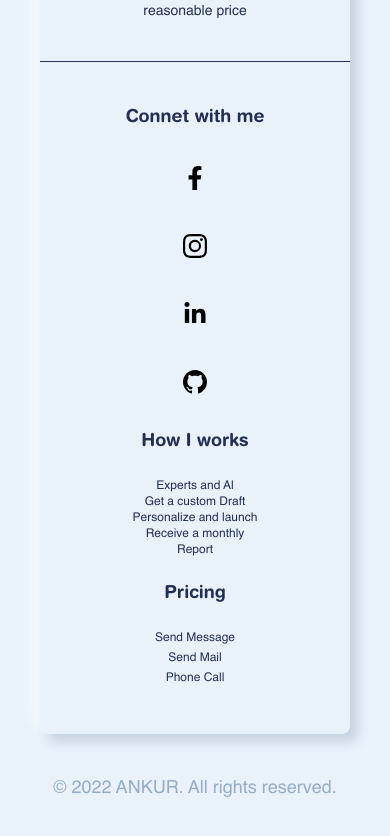
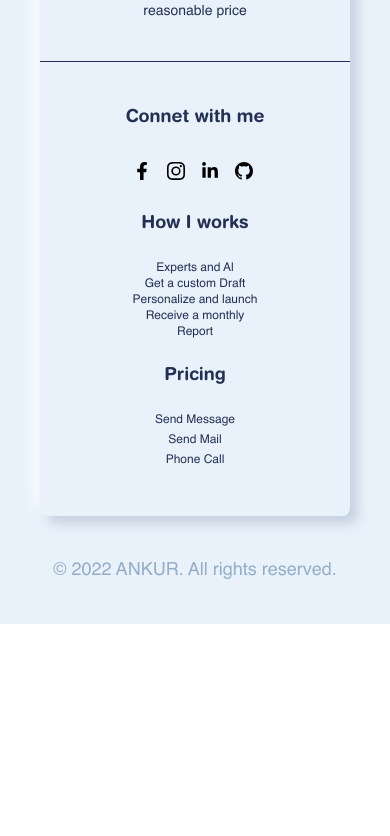
Before and after one commit to NabankurKamle/Portfolio-demo, a React (Create React App) app: page / in a window 390 px wide. Shown: the part 7548-8384 px from the top of the page. After the commit the page ends 8172 px from the top, so only its background shows below. Built offline with nearby package versions, Linux system fonts and the light colour scheme.

Commit message:
Feedback updated

```diff
--- a/src/components/Contact.jsx
+++ b/src/components/Contact.jsx
@@ -87,11 +87,11 @@ const Contact = () => {
           </div>
           <div className="flex flex-col lg:flex-row items-end lg:items-center justify-center space-y-5 lg:space-y-0 lg:space-x-5">
             <div className=" flex flex-col items-center justify-center">
-              <button className="w-[12rem] sm:w-[20rem] lg:w-auto px-5 h-14 font-HelveticaRoundedBold flex items-center justify-center text-center text-[#233053] shadow-neoButton hover:shadow-neohover hover:scale-95 rounded-lg active:shadow-neoInset hover:text-[#006EE5] transition-all duration-100 ease-out ">
+              <button className="w-[12rem] sm:w-[20rem] lg:max-w-[11rem] px-5 h-14 font-HelveticaRoundedBold flex items-center justify-center text-center text-[#233053] shadow-neoButton hover:shadow-neohover hover:scale-95 rounded-lg active:shadow-neoInset hover:text-[#006EE5] transition-all duration-100 ease-out ">
                 <IoCall className="mr-3 text-2xl" />
                 +6297522799
               </button>
-              <p className="w-[12rem] sm:w-auto text-xs text-center px-5 mt-3 text-[#95ADC7]">
+              <p className="w-[12rem]  lg:w-auto text-xs text-center px-5 mt-3 text-[#95ADC7]">
                 Call any time from Mon-Fri for business enquiry
               </p>
             </div>
--- a/src/components/Feedback.jsx
+++ b/src/components/Feedback.jsx
@@ -16,7 +16,7 @@ const Feedback = () => {
       <h1 className="text-center text-4xl font-HelveticaRoundedBold  text-[#233053] mb-10">
         Clients Feedback
       </h1>
-      <div className="w-auto h-auto lg:w-[60rem] lg:h-[40rem] mb-10 flex sm:flex-row flex-wrap gap-28 lg:gap-x-52 items-center justify-center md:justify-between relative">
+      <div className="w-auto h-auto lg:w-[60rem] md:h-[75rem] lg:max-h-[40rem] mb-10 flex sm:flex-row flex-wrap gap-28 lg:gap-x-52 items-center justify-center md:justify-between relative">
         {testimonials.map(({ id, imgUrl }) => (
           <div
             key={id}
--- a/src/components/Footer.jsx
+++ b/src/components/Footer.jsx
@@ -17,23 +17,23 @@ const Footer = () => {
             <h3 className="font-HelveticaRoundedBold text-[#233053] text-lg mb-6">
               Connet with me
             </h3>
-            <ul className="flex flex-col items-center sm:flex-row space-y-5 sm:space-y-0 sm:space-x-3">
-              <li className="text-2xl px-3 py-3 hover:shadow-neoInsetButton transition-all duration-300 hover:scale-90 ease-in-out rounded-md hover:text-[#0165E1]">
+            <ul className="flex items-center sm:space-y-0 sm:space-x-3">
+              <li className="text-lg sm:text-2xl p-2 sm:p-3 hover:shadow-neoInsetButton transition-all duration-300 hover:scale-90 ease-in-out rounded-md hover:text-[#0165E1]">
                 <Link to="">
                   <FaFacebookF />
                 </Link>
               </li>
-              <li className="text-2xl px-3 py-3 hover:shadow-neoInsetButton transition-all duration-300 hover:scale-90 ease-in-out rounded-md hover:text-[#bc2a8d]">
+              <li className="text-lg sm:text-2xl p-2 sm:p-3 hover:shadow-neoInsetButton transition-all duration-300 hover:scale-90 ease-in-out rounded-md hover:text-[#bc2a8d]">
                 <Link to="">
                   <BsInstagram />
                 </Link>
               </li>
-              <li className="text-2xl px-3 py-3 hover:shadow-neoInsetButton transition-all duration-300 hover:scale-90 ease-in-out rounded-md hover:text-[#0A66C2]">
+              <li className="text-lg sm:text-2xl p-2 sm:p-3 hover:shadow-neoInsetButton transition-all duration-300 hover:scale-90 ease-in-out rounded-md hover:text-[#0A66C2]">
                 <Link to="">
                   <FaLinkedinIn />
                 </Link>
               </li>
-              <li className="text-2xl px-3 py-3 hover:shadow-neoInsetButton transition-all duration-300 hover:scale-90 ease-in-out rounded-md hover:text-[#F1502F]">
+              <li className="text-lg sm:text-2xl p-2 sm:p-3 hover:shadow-neoInsetButton transition-all duration-300 hover:scale-90 ease-in-out rounded-md hover:text-[#F1502F]">
                 <Link to="">
                   <BsGithub />
                 </Link>
```
